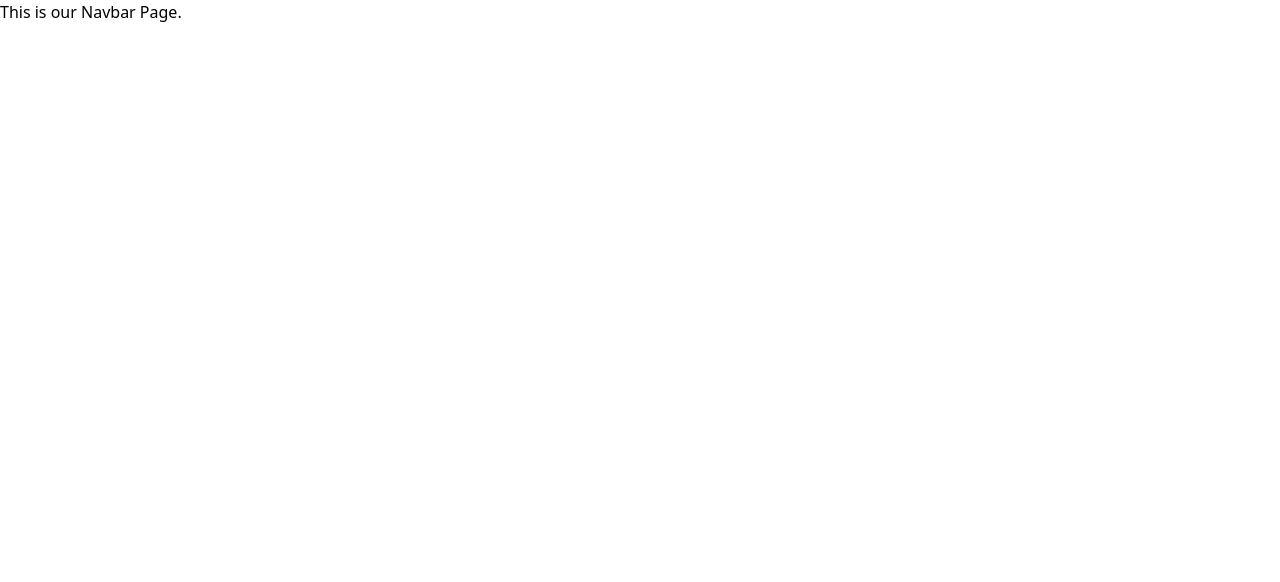
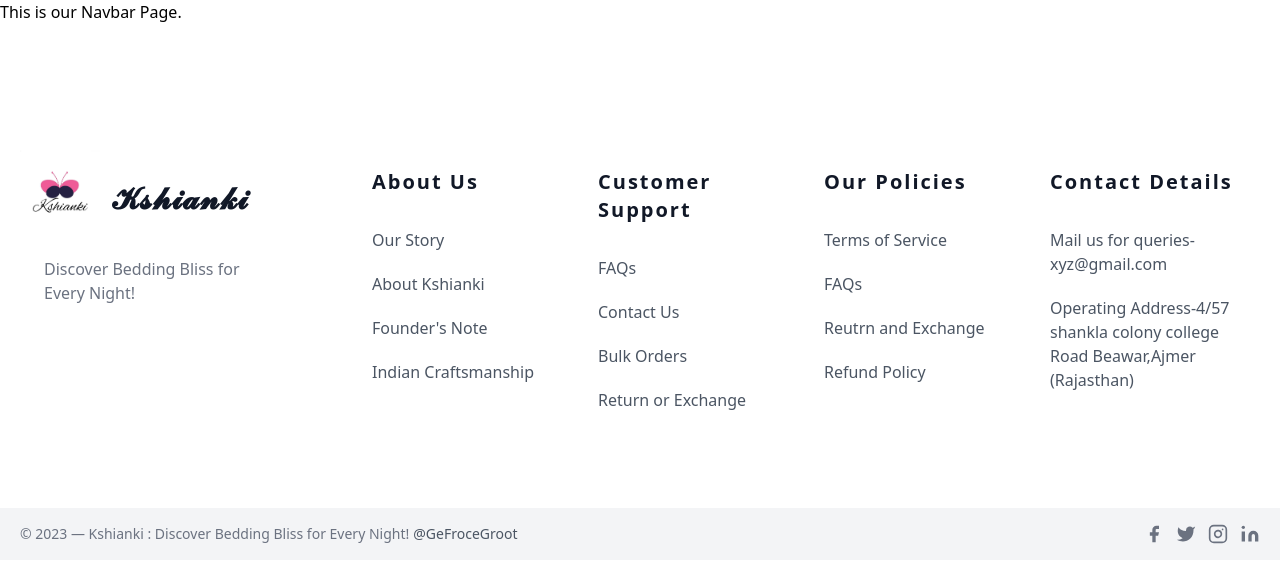
Before and after one commit to GeForceGroot/kshianki, a Next.js app: page / in a window 1280 px wide. Shown: the top 582 px of the page. Built offline with nearby package versions, Linux system fonts and the light colour scheme.

Commit message:
commit 1

```diff
--- a/components/Footer.js
+++ b/components/Footer.js
@@ -1,10 +1,121 @@
 import React from 'react'
+import Link from 'next/link'
+import Image from 'next/image'
+
 
 const Footer = () => {
     return (
+
         <>
-            <div>
-                This is Our Footer Page.
+            <div className='footer'>
+                <footer className="text-gray-600 body-font">
+                    <div className="container px-5 py-24 mx-auto flex md:items-center lg:items-start md:flex-row md:flex-nowrap flex-wrap flex-col">
+                        <div className="w-64 flex-shrink-0 md:mx-0 mx-auto text-center md:text-left">
+                            <span className="flex title-font font-medium items-center md:justify-start justify-center text-gray-900">
+                                <Link href='/'>
+                                    <Image src="/websiteLogo.jpg" alt='GeFroceGrot' width={80} height={10} />
+                                </Link>
+                                <span className="font-semibold ml-3 text-3xl mt-7">𝓚𝓼𝓱𝓲𝓪𝓷𝓴𝓲</span>
+                            </span>
+                            <p className="mt-2 text-m text-gray-500 px-6">Discover Bedding Bliss for Every Night!</p>
+                        </div>
+                        <div className="flex-grow flex flex-wrap md:pl-20 -mb-10 md:mt-0 mt-10 md:text-left text-center">
+                            <div className="lg:w-1/4 md:w-1/2 w-full px-4 mt-12">
+                                <h2 className="title-font text-xl text-gray-900  tracking-widest font-semibold mb-3"> About Us</h2>
+                                <nav className="list-none mb-10">
+                                    <li className='abus mt-8'>
+                                        <a className="text-gray-600 hover:text-gray-800">Our Story</a>
+                                    </li>
+                                    <li className='abus mt-5'>
+                                        <a className="text-gray-600 hover:text-gray-800">About Kshianki</a>
+                                    </li>
+                                    <li className='abus mt-5'>
+                                        <a className="text-gray-600 hover:text-gray-800">Founder's Note</a>
+                                    </li>
+                                    <li className='abus mt-5'>
+                                        <a className="text-gray-600 hover:text-gray-800">Indian Craftsmanship</a>
+                                    </li>
+                                </nav>
+                            </div>
+                            <div className="lg:w-1/4 md:w-1/2 w-full px-4 mt-12">
+                                <h2 className="title-font text-xl text-gray-900 tracking-widest font-semibold mb-3">Customer Support</h2>
+                                <nav className="list-none mb-10">
+                                    <li className='cusSup mt-8'>
+                                        <a className="text-gray-600 hover:text-gray-800">FAQs</a>
+                                    </li>
+                                    <li className='cusSup mt-5'>
+                                        <a className="text-gray-600 hover:text-gray-800">Contact Us</a>
+                                    </li>
+                                    <li className='cusSup mt-5'>
+                                        <a className="text-gray-600 hover:text-gray-800">Bulk Orders</a>
+                                    </li>
+                                    <li className='cusSup mt-5'>
+                                        <a className="text-gray-600 hover:text-gray-800">Return or Exchange</a>
+                                    </li>
+                                </nav>
+                            </div>
+                            <div className="lg:w-1/4 md:w-1/2 w-full px-4 mt-12">
+                                <h2 className="title-font font-semibold text-gray-900 tracking-widest text-xl mb-3">Our Policies</h2>
+                                <nav className="list-none mb-10">
+                                    <li className='orPo mt-8'>
+                                        <a className="text-gray-600 hover:text-gray-800">Terms of Service</a>
+                                    </li>
+                                    <li className='orPo mt-5'>
+                                        <a className="text-gray-600 hover:text-gray-800">FAQs</a>
+                                    </li>
+                                    <li className='orPo mt-5'>
+                                        <a className="text-gray-600 hover:text-gray-800">Reutrn and Exchange</a>
+                                    </li>
+                                    <li className='orPo mt-5'>
+                                        <a className="text-gray-600 hover:text-gray-800">Refund Policy</a>
+                                    </li>
+                                </nav>
+                            </div>
+                            <div className="lg:w-1/4 md:w-1/2 w-full px-4 mt-12">
+                                <h2 className="title-font font-semibold text-gray-900 tracking-widest text-xl mb-3">Contact Details</h2>
+                                <nav className="list-none mb-10">
+                                    <li className='contDet mt-8'>
+                                        <a className="text-gray-600 hover:text-gray-800">Mail us for queries- xyz@gmail.com</a>
+                                    </li>
+                                    <li className='contDet mt-5'>
+                                        <a className="text-gray-600 hover:text-gray-800">Operating Address-4/57 shankla colony college Road Beawar,Ajmer (Rajasthan)</a>
+                                    </li>
+                                </nav>
+                            </div>
+                        </div>
+                    </div>
+                    <div className="bg-gray-100">
+                        <div className="container mx-auto py-4 px-5 flex flex-wrap flex-col sm:flex-row">
+                            <p className="text-gray-500 text-sm text-center sm:text-left">© 2023 — Kshianki : Discover Bedding Bliss for Every Night!
+                                <a href="https://twitter.com/knyttneve" rel="noopener noreferrer" className="text-gray-600 ml-1" target="_blank">@GeFroceGroot</a>
+                            </p>
+                            <span className="inline-flex sm:ml-auto sm:mt-0 mt-2 justify-center sm:justify-start">
+                                <a className="text-gray-500">
+                                    <svg fill="currentColor" strokeLinecap="round" strokeLinejoin="round" strokeWidth="2" className="w-5 h-5" viewBox="0 0 24 24">
+                                        <path d="M18 2h-3a5 5 0 00-5 5v3H7v4h3v8h4v-8h3l1-4h-4V7a1 1 0 011-1h3z"></path>
+                                    </svg>
+                                </a>
+                                <a className="ml-3 text-gray-500">
+                                    <svg fill="currentColor" strokeLinecap="round" strokeLinejoin="round" strokeWidth="2" className="w-5 h-5" viewBox="0 0 24 24">
+                                        <path d="M23 3a10.9 10.9 0 01-3.14 1.53 4.48 4.48 0 00-7.86 3v1A10.66 10.66 0 013 4s-4 9 5 13a11.64 11.64 0 01-7 2c9 5 20 0 20-11.5a4.5 4.5 0 00-.08-.83A7.72 7.72 0 0023 3z"></path>
+                                    </svg>
+                                </a>
+                                <a className="ml-3 text-gray-500">
+                                    <svg fill="none" stroke="currentColor" strokeLinecap="round" strokeLinejoin="round" strokeWidth="2" className="w-5 h-5" viewBox="0 0 24 24">
+                                        <rect width="20" height="20" x="2" y="2" rx="5" ry="5"></rect>
+                                        <path d="M16 11.37A4 4 0 1112.63 8 4 4 0 0116 11.37zm1.5-4.87h.01"></path>
+                                    </svg>
+                                </a>
+                                <a className="ml-3 text-gray-500">
+                                    <svg fill="currentColor" stroke="currentColor" strokeLinecap="round" strokeLinejoin="round" strokeWidth="0" className="w-5 h-5" viewBox="0 0 24 24">
+                                        <path stroke="none" d="M16 8a6 6 0 016 6v7h-4v-7a2 2 0 00-2-2 2 2 0 00-2 2v7h-4v-7a6 6 0 016-6zM2 9h4v12H2z"></path>
+                                        <circle cx="4" cy="4" r="2" stroke="none"></circle>
+                                    </svg>
+                                </a>
+                            </span>
+                        </div>
+                    </div>
+                </footer>
             </div>
         </>
     )
--- a/pages/index.js
+++ b/pages/index.js
@@ -2,6 +2,7 @@ import Image from 'next/image'
 import { Inter } from 'next/font/google'
 import Head from 'next/head'
 import Navbar from '@/components/Navbar'
+import Footer from '@/components/Footer'
 
 const inter = Inter({ subsets: ['latin'] })
 
@@ -14,6 +15,7 @@ export default function Home() {
       <link rel='icon' href='/favicon.ico'></link>
      </Head>
      <Navbar/>
+     <Footer/>
     </>
   )
 }
--- a/tailwind.config.js
+++ b/tailwind.config.js
@@ -1,6 +1,13 @@
 /** @type {import('tailwindcss').Config} */
 module.exports = {
-  content: ["./src/**/*.{html,js}"],
+  content: [
+    "./app/**/*.{js,ts,jsx,tsx}",
+    "./pages/**/*.{js,ts,jsx,tsx}",
+    "./components/**/*.{js,ts,jsx,tsx}",
+
+    // Or if using `src` directory:
+    "./src/**/*.{js,ts,jsx,tsx}",
+  ],
   theme: {
     extend: {},
   },
```
Also changed, not shown: public/websiteLogo.jpg (added).
